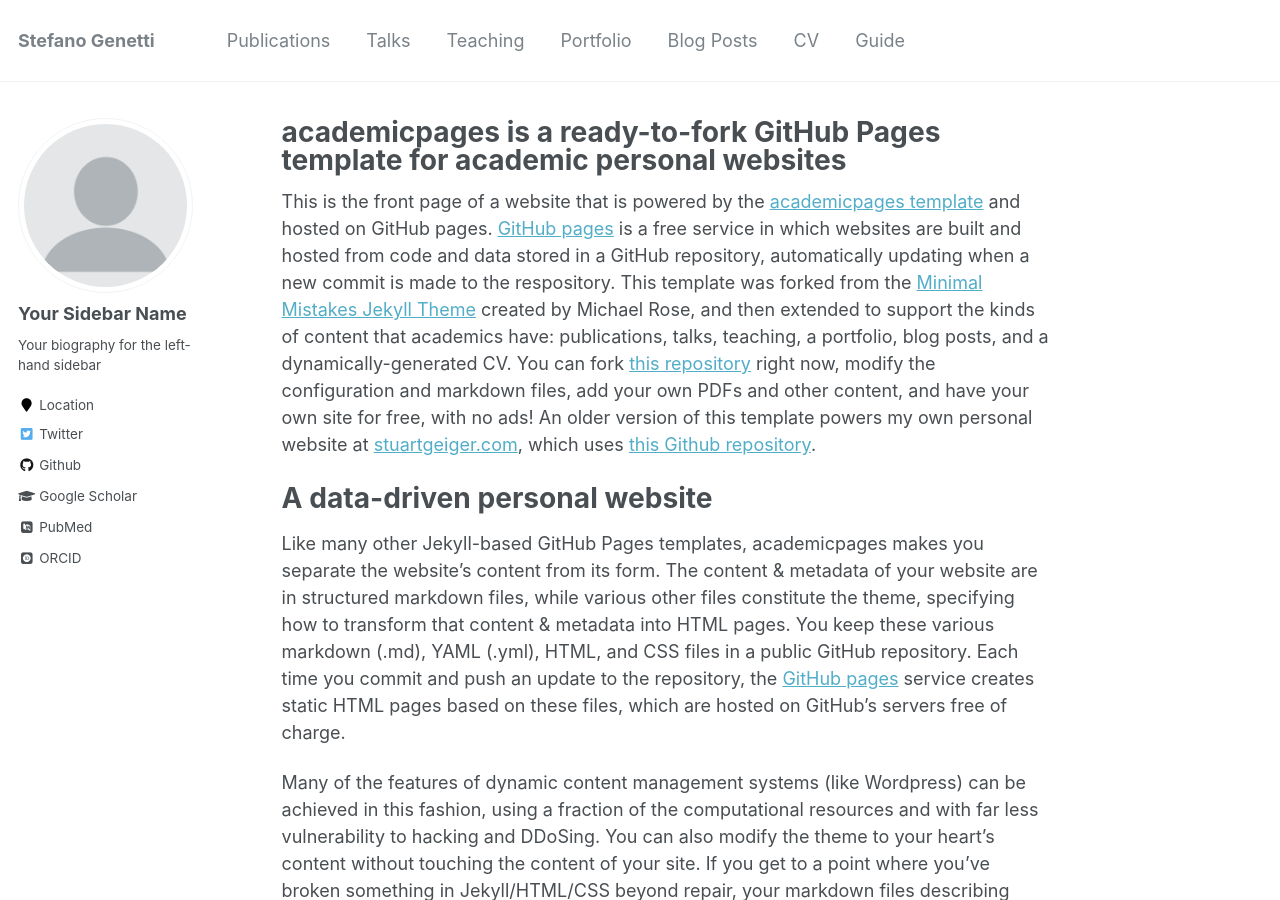
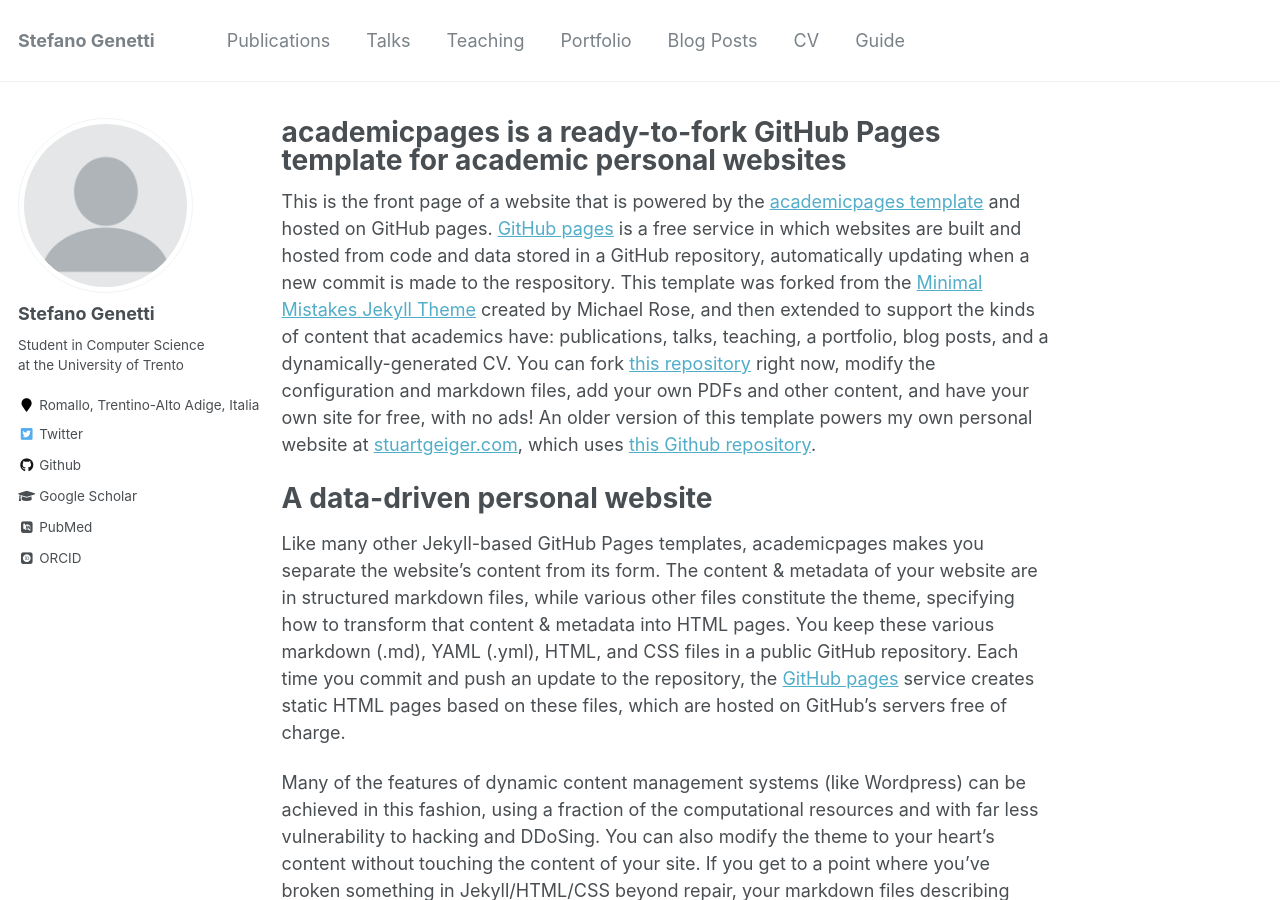
Before and after one commit to StefanoGenettiUniTN/stefanogenettiunitn.github.io, a Jekyll site: the page built from _pages/about.md, in a window 1280 px wide and 900 px high. Built offline with Jekyll 4.4.1, drawn with Linux system fonts in a browser that asks for light colours; some web fonts are replaced.

Commit message:
location

```diff
--- a/_config.yml
+++ b/_config.yml
@@ -11,9 +11,9 @@
 title_separator          : "-"
 name                     : &name "Stefano Genetti"
 description              : &description "Student in Computer Science at the University of Trento"
-url                      : https://academicpages.github.io # the base hostname & protocol for your site e.g. "https://mmistakes.github.io"
+url                      : https://stefanogenettiunitn.github.io/ # the base hostname & protocol for your site e.g. "https://mmistakes.github.io"
 baseurl                  : "" # the subpath of your site, e.g. "/blog"
-repository               : "academicpages/academicpages.github.io"
+repository               : "StefanoGenettiUniTN/stefanogenettiunitn.github.io"
 teaser                   :  # filename of teaser fallback teaser image placed in /images/, .e.g. "500x300.png"
 breadcrumbs              : false # true, false (default)
 words_per_minute         : 160
@@ -80,10 +80,10 @@
 
 # Site Author
 author:
-  name             : "Your Sidebar Name"
+  name             : "Stefano Genetti"
   avatar           : "profile.png"
-  bio              : "Your biography for the left-hand sidebar"
-  location         : "Location"
+  bio              : "Student in Computer Science at the University of Trento"
+  location         : "Romallo, Trentino-Alto Adige, Italia"
   employer         :
   pubmed           : "https://www.ncbi.nlm.nih.gov/pubmed/?term=john+snow"
   googlescholar    : "http://yourfullgooglescholarurl.com"
```
